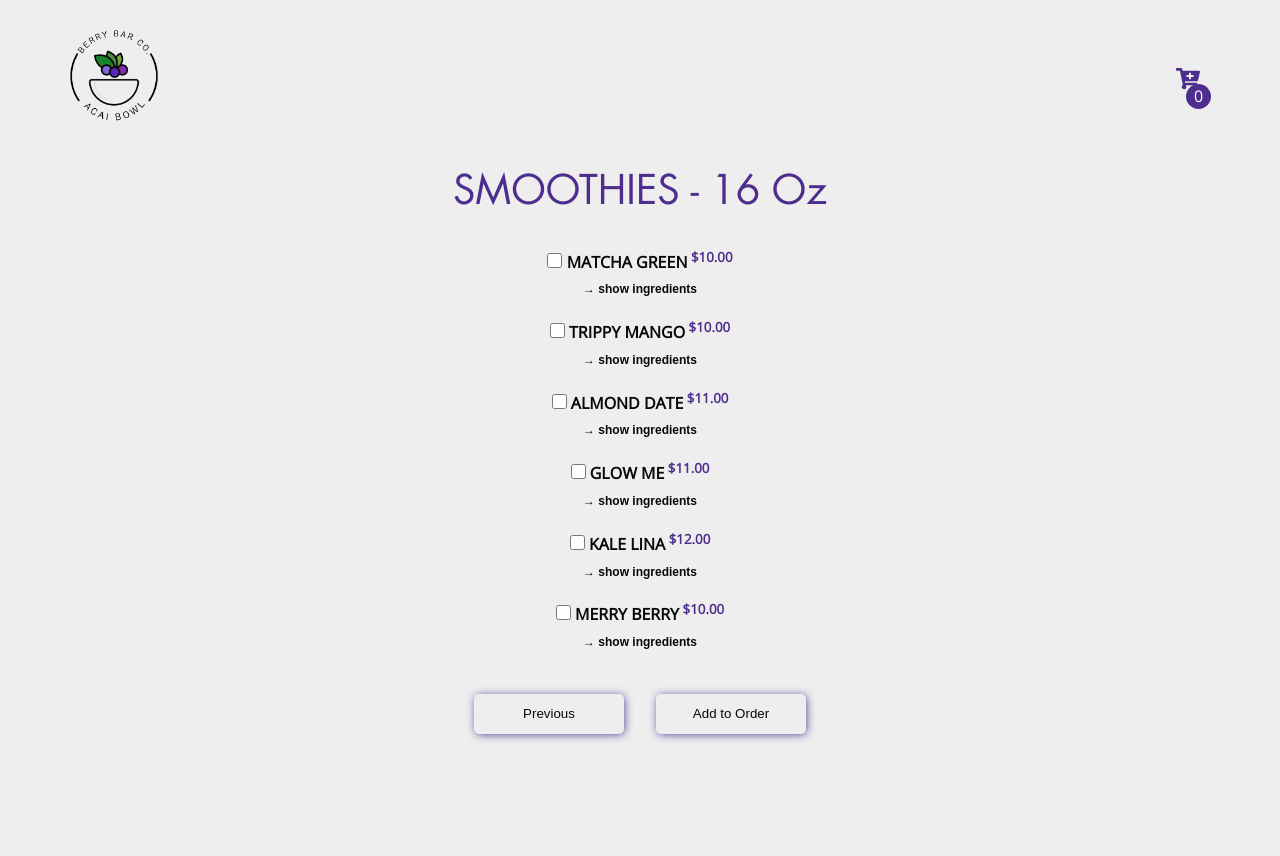
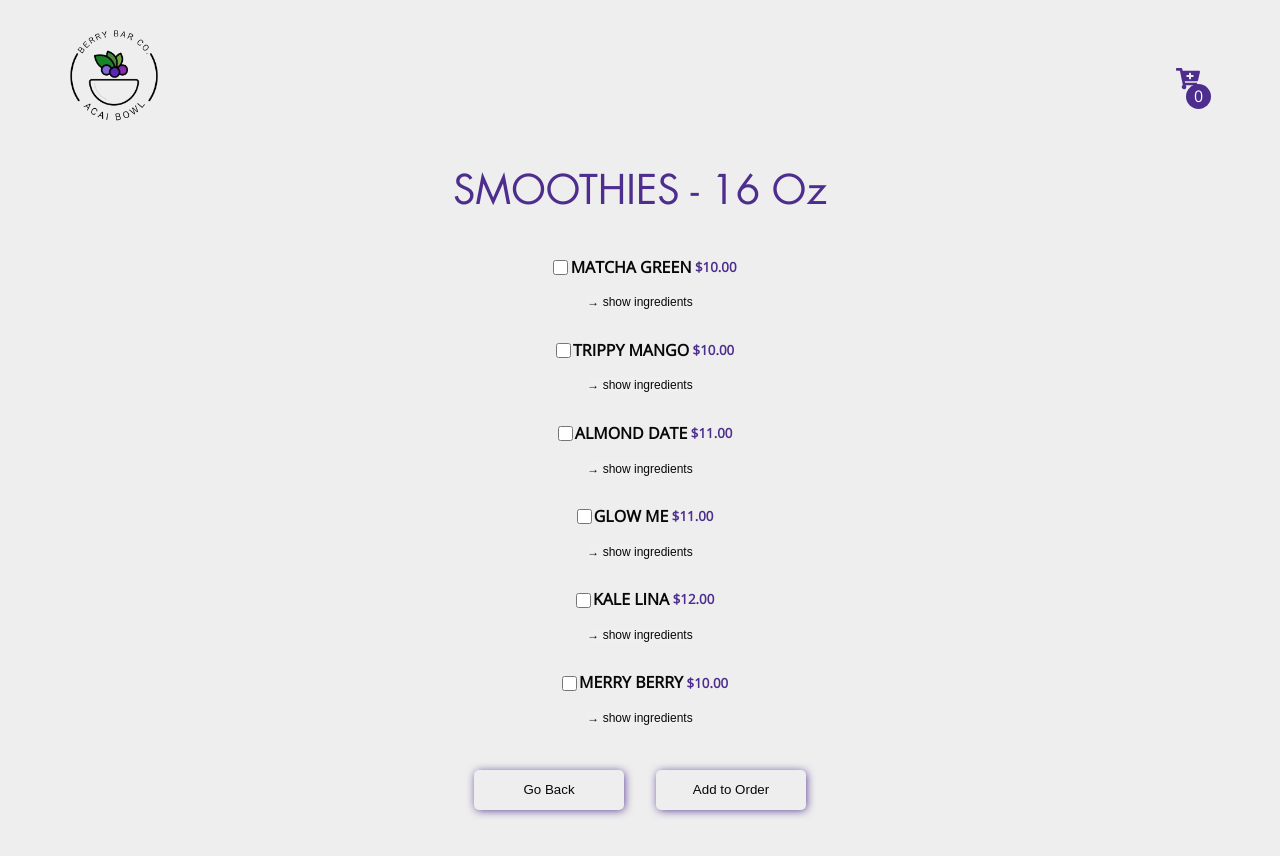
Before and after one commit to daveguz97/berry-group-co-form, a Vue app: page /smoothies in a window 1280 px wide. Before the commit the page ends 800 px from the top, so only its background shows below. Built offline with nearby package versions, Linux system fonts and the light colour scheme.

Commit message:
Added a lot of styling changes

```diff
--- a/src/assets/base.css
+++ b/src/assets/base.css
@@ -110,7 +110,7 @@ button {
 .ingredients-button {
     border: none;
     cursor: pointer;
-    font-weight: 600;
+    font-weight: 500;
 }
 
 .ingredients-button,
@@ -156,7 +156,7 @@ input[type='checkbox'] {
 
  .container .card .content {
     color: var(--dark-color);
-    font-weight: 600;
+    font-weight: 500;
     display: flex;
     flex-direction: column;
     justify-content: center;
--- a/src/components/Base.vue
+++ b/src/components/Base.vue
@@ -22,7 +22,11 @@ const store = useCustomBowls();
 
 <style scoped>
 .heading {
-    margin: 0.5rem 1rem;
+	width: 100%;
+    margin: 0.5rem auto;
+	text-align: center;
+	display: flex;
+	justify-content: center;
 }
 
 
--- a/src/components/Choice.vue
+++ b/src/components/Choice.vue
@@ -26,7 +26,7 @@ const content = ref([
     },
     {
         id: id++,
-        icon: ['fab', 'apple'],
+        icon: ['fas', 'seedling'],
         name: 'Custom Bowls',
         path: '/customBowlSize',
         template: CustomBowlSizeRoute
--- a/src/components/CustomBowls.vue
+++ b/src/components/CustomBowls.vue
@@ -41,7 +41,7 @@ onMounted(() => {
 }
 .title {
     letter-spacing: 10px;
-    font-weight: 800;
+    font-weight: 500;
 }
 
 .pricing {
@@ -57,7 +57,7 @@ onMounted(() => {
 
 .pricing ul li {
     margin: 0 0.5rem;
-    font-weight: 600;
+    font-weight: 500;
 }
 
 .pricing ul li:not(:last-child) {
@@ -71,7 +71,7 @@ onMounted(() => {
 .description h6 {
     letter-spacing: 3px;
     font-family: heavyFont, sans-serif;
-    font-weight: 600;
+    font-weight: 500;
 }
 
 .organic-info {
--- a/src/components/FormButtons.vue
+++ b/src/components/FormButtons.vue
@@ -221,7 +221,7 @@ const navigatePrevious = () => {
 
 <template>
     <div class="form-buttons">
-        <button class="prev-button" @click.prevent="navigatePrevious">Previous</button>
+        <button class="prev-button" @click.prevent="navigatePrevious">Go Back</button>
         <button class="add-to-order" @click.prevent="addToOrder">Add to Order</button>
     </div>
     <OrderAdded v-if="showModal"></OrderAdded>
--- a/src/components/Fruits.vue
+++ b/src/components/Fruits.vue
@@ -20,6 +20,13 @@ const store = useCustomBowls();
 </template>
 
 <style scoped>
+.heading {
+	width: 100%;
+    margin: 0.5rem auto;
+	text-align: center;
+	display: flex;
+	justify-content: center;
+}
 .form-group {
     width: 90vw;
     display: flex;
--- a/src/components/Home.vue
+++ b/src/components/Home.vue
@@ -82,7 +82,7 @@ h4 {
 
 h6 {
     margin: 1rem 0.5rem;
-    font-weight: 700;
+    font-weight: 600;
 }
 .wrapper h6:not(:last-child) {
     border-right: 3px var(--border-color) solid;
--- a/src/components/OrderAdded.vue
+++ b/src/components/OrderAdded.vue
@@ -22,7 +22,7 @@ const checkout = () => {
 
 				<div class="button-group">
 					<button @click="backToHome">
-						Home
+						Go Back
 					</button>
 					<button @click="checkout">
 						Checkout
--- a/src/components/Smoothies.vue
+++ b/src/components/Smoothies.vue
@@ -1,15 +1,15 @@
 <script setup>
 import { onMounted } from 'vue';
 import { gsap } from 'gsap';
-import { useSmoothieStore } from '../store/smoothie'
-import Form from './Form.vue'
+import { useSmoothieStore } from '../store/smoothie';
+import Form from './Form.vue';
 import FormButtons from './FormButtons.vue';
 
-const store = useSmoothieStore()
+const store = useSmoothieStore();
 
 onMounted(() => {
-	gsap.from('.smoothies', { duration: 1, opacity: 0 }).duration(1);
-})
+    gsap.from('.smoothies', { duration: 1, opacity: 0 }).duration(1);
+});
 </script>
 
 <template>
@@ -18,9 +18,17 @@ onMounted(() => {
             <Form>
                 <div class="wrapper">
                     <div v-for="smoothie in store.allSmoothies" :key="smoothie.id" class="content">
-                        <input v-model="smoothie.checked" type="checkbox" :name="smoothie.name" />
-                        <label :for="smoothie.name">&nbsp;{{ smoothie.name }}</label>
-                        <sup class="price">&nbsp;${{ smoothie.price }}</sup>
+                        <div class="form-group">
+                            <input
+                                v-model="smoothie.checked"
+                                type="checkbox"
+                                :name="smoothie.name"
+                            />
+                            <label :for="smoothie.name">&nbsp;{{ smoothie.name }}
+
+							</label>
+                            <sup class="price">&nbsp;${{ smoothie.price }}</sup>
+                        </div>
                         <div>
                             <button
                                 class="ingredients-button"
@@ -40,10 +48,11 @@ onMounted(() => {
                         </ul>
                     </div>
                     <div class="form-buttons-container">
-
-                        <FormButtons/>
+                        <FormButtons />
                     </div>
-					<p class="error-message" v-if="store.showErrorMessage">Please select a smoothie.</p>
+                    <p class="error-message" v-if="store.showErrorMessage">
+                        Please select a smoothie.
+                    </p>
                 </div>
             </Form>
         </div>
@@ -69,6 +78,48 @@ onMounted(() => {
 }
 
 .content {
-    margin: .5rem 0;
+    margin: 0.5rem 0;
+    display: flex;
+    flex-direction: column;
+    align-items: center;
+    justify-content: space-evenly;
+}
+.form-group {
+    width: 90vw;
+    display: flex;
+    align-items: center;
+    justify-content: center;
+    position: relative;
+	margin: .5rem auto;
+	text-align: center;
+}
+
+input[type='checkbox'] {
+   position: absolute;
+   left: 10px;
+}
+
+.form-group input {
+	margin-right: 0.5rem;
+}
+
+@media screen and (min-width: 768px) {
+	input[type='checkbox'] {
+		position: relative;
+	}
+
+	.form-group {
+		width: 100%;
+		display: flex;
+		align-items: center;
+		justify-content: center;
+		position: relative;
+		margin: 0.5rem auto;
+		text-align: center;
+	}
+
+	.form-group input {
+		margin-right: 0.5rem;
+	}
 }
 </style>
--- a/src/components/Toppings.vue
+++ b/src/components/Toppings.vue
@@ -1,18 +1,8 @@
 <script setup>
-import { ref } from 'vue';
 import { useCustomBowls } from '../store/customBowls';
 import Form from './Form.vue';
 
 const store = useCustomBowls();
-
-const showGrains = ref(false);
-const showChiaPuddings = ref(false);
-const showNutsAndSeeds = ref(false);
-const showCoconuts = ref(false);
-const showButters = ref(false);
-const showSyrups = ref(false);
-
-const GRAINS = store.toppings.slice;
 
 const glutenFree = (gf) => {
     return gf;
@@ -42,7 +32,13 @@ const nonFat = (nf) => {
 
 <style scoped>
 @import '../assets/base.css';
-
+.heading {
+	width: 100%;
+    margin: 0.5rem auto;
+	text-align: center;
+	display: flex;
+	justify-content: center;
+}
 .form-group {
     width: 90vw;
     display: flex;
--- a/src/components/checkout.vue
+++ b/src/components/checkout.vue
@@ -440,7 +440,7 @@ label {
     margin: 1rem 0;
 }
 .bold-text {
-    font-weight: bold;
+    font-weight: 500;
     margin: 0 0.5rem;
 }
 
--- a/src/main.js
+++ b/src/main.js
@@ -1,20 +1,20 @@
-import { createApp } from 'vue'
-import './assets/main.css'
-import { library } from '@fortawesome/fontawesome-svg-core'
-import { FontAwesomeIcon } from '@fortawesome/vue-fontawesome'
-import { faBlender as Blender } from '@fortawesome/free-solid-svg-icons'
-import { faLeaf as Leaf } from '@fortawesome/free-solid-svg-icons'
-import { faApple as Apple } from '@fortawesome/free-brands-svg-icons'
-import { faCartPlus as cart } from '@fortawesome/free-solid-svg-icons'
-import { createPinia } from 'pinia'
-import App from './App.vue'
-import router from "./router"
+import { createApp } from 'vue';
+import './assets/main.css';
+import { library } from '@fortawesome/fontawesome-svg-core';
+import { FontAwesomeIcon } from '@fortawesome/vue-fontawesome';
+import { faBlender as Blender } from '@fortawesome/free-solid-svg-icons';
+import { faLeaf as Leaf } from '@fortawesome/free-solid-svg-icons';
+import { faCartPlus as cart } from '@fortawesome/free-solid-svg-icons';
+import { faSeedling } from '@fortawesome/free-solid-svg-icons';
+import { createPinia } from 'pinia';
+import App from './App.vue';
+import router from './router';
 
 library.add(Blender);
 library.add(Leaf);
-library.add(Apple)
 library.add(cart);
+library.add(faSeedling);
 
 const pinia = createPinia();
 
-createApp(App).use(pinia).use(router).component('font-awesome-icon', FontAwesomeIcon).mount('#app')
+createApp(App).use(pinia).use(router).component('font-awesome-icon', FontAwesomeIcon).mount('#app');
```
